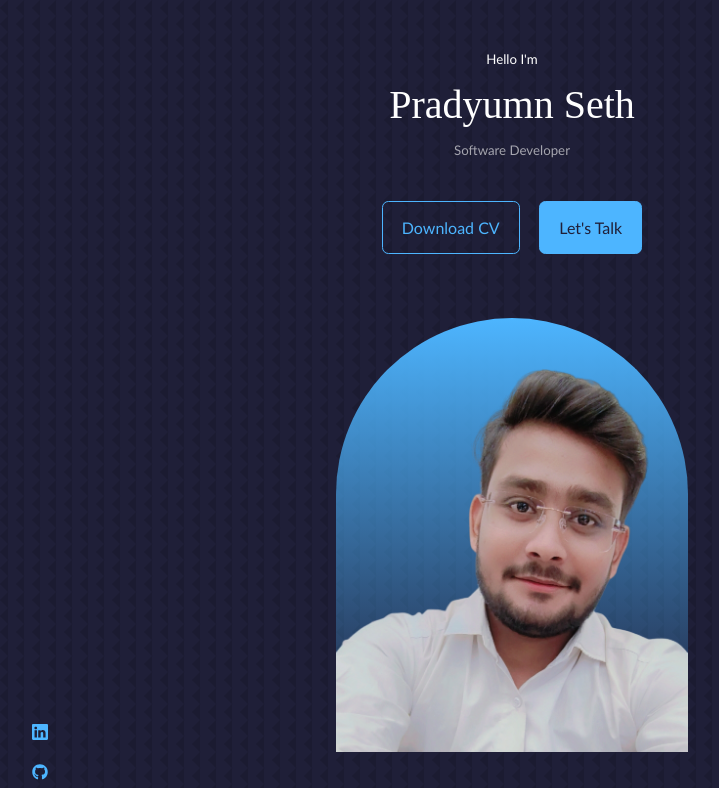
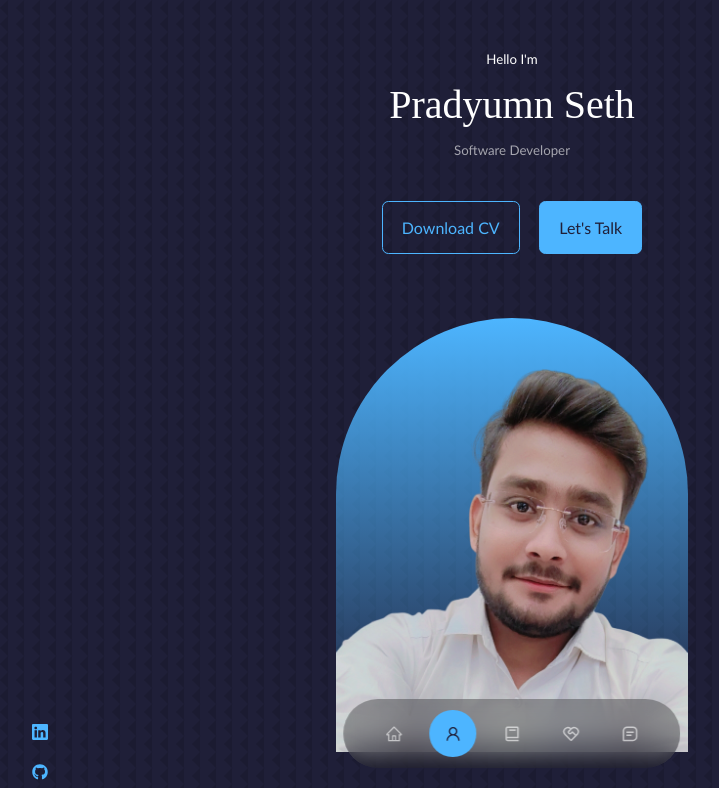
Before and after one commit to Pradyumnseth743/My-Portfolio, a React (Create React App) app: page / in a window 1280 px wide. Shown: the top 788 px of the page, without its empty margins (128-847 px from the left). Built offline with nearby package versions, Linux system fonts and the light colour scheme.

Commit message:
8th Nav  Changes

```diff
--- a/src/components/nav/Nav.jsx
+++ b/src/components/nav/Nav.jsx
@@ -17,10 +17,7 @@ const Nav = () => {
           }
         });
       },
-      {
-        threshold: 0.3, // Adjusts how early the observer triggers
-        rootMargin: "-50px", // Triggers before the section fully enters
-      }
+      { threshold: 0.6 }
     );
 
     sections.forEach((section) => observer.observe(section));
@@ -30,44 +27,48 @@ const Nav = () => {
     };
   }, []);
 
-  const handleClick = (hash) => {
+  const handleClick = (hash, e) => {
+    e.preventDefault(); // Prevent default scrolling
     setActiveNav(hash);
-    window.location.hash = hash; // This will scroll the page
+    document.querySelector(hash).scrollIntoView({
+      behavior: "smooth",
+      block: "start",
+    });
   };
 
   return (
     <nav>
       <a
         href="#"
-        onClick={() => handleClick("#")}
+        onClick={(e) => handleClick("#", e)}
         className={activeNav === "#" ? "active" : ""}
       >
         <AiOutlineHome />
       </a>
       <a
         href="#about"
-        onClick={() => handleClick("#about")}
+        onClick={(e) => handleClick("#about", e)}
         className={activeNav === "#about" ? "active" : ""}
       >
         <AiOutlineUser />
       </a>
       <a
         href="#experience"
-        onClick={() => handleClick("#experience")}
+        onClick={(e) => handleClick("#experience", e)}
         className={activeNav === "#experience" ? "active" : ""}
       >
         <BiBook />
       </a>
       <a
         href="#services"
-        onClick={() => handleClick("#services")}
+        onClick={(e) => handleClick("#services", e)}
         className={activeNav === "#services" ? "active" : ""}
       >
         <RiServiceLine />
       </a>
       <a
         href="#contact"
-        onClick={() => handleClick("#contact")}
+        onClick={(e) => handleClick("#contact", e)}
         className={activeNav === "#contact" ? "active" : ""}
       >
         <BiMessageSquareDetail />
--- a/src/components/nav/nav.css
+++ b/src/components/nav/nav.css
@@ -1,27 +1,35 @@
 * {
     text-decoration: none;
   }
+  nav {
+    background: rgba(0, 0, 0, 0.3);
+    width: max-content;
+    display: flex;
+    gap: 0.8rem;
+    padding: 0.7rem 1.7rem;
+    position: fixed;
+    bottom: 2rem;
+    left: 50%;
+    transform: translateX(-50%);
+    z-index: 10;
+    border-radius: 3rem;
+    backdrop-filter: blur(15px);
+  }
+
   nav a {
     background: transparent;
     padding: 0.9rem;
     border-radius: 50%;
     display: flex;
+    font-size: 1.1rem;
     color: var(--color-light);
-    font-size: 1.1rem;
+    outline: none; /* Removes blue square shadow */
+    -webkit-tap-highlight-color: transparent; /* Removes mobile tap effect */
     transition: background 0.3s ease;
-    outline: none; /* Removes default focus outline */
-    -webkit-tap-highlight-color: transparent; /* No mobile tap highlight */
-    user-select: none; /* Prevents accidental text selection */
   }
 
-  nav a:focus {
-    outline: none;
-    box-shadow: none;
-  }
-
-  nav a:active {
-    outline: none;
-    box-shadow: none;
+  nav a:hover {
+    background: rgba(0, 0, 0, 0.3);
   }
 
   nav a.active {
@@ -29,3 +37,7 @@
     color: var(--color-bg);
     transition: background 0.3s ease, color 0.3s ease;
   }
+
+  nav a:focus {
+    outline: none; /* Removes click shadow */
+  }
```
